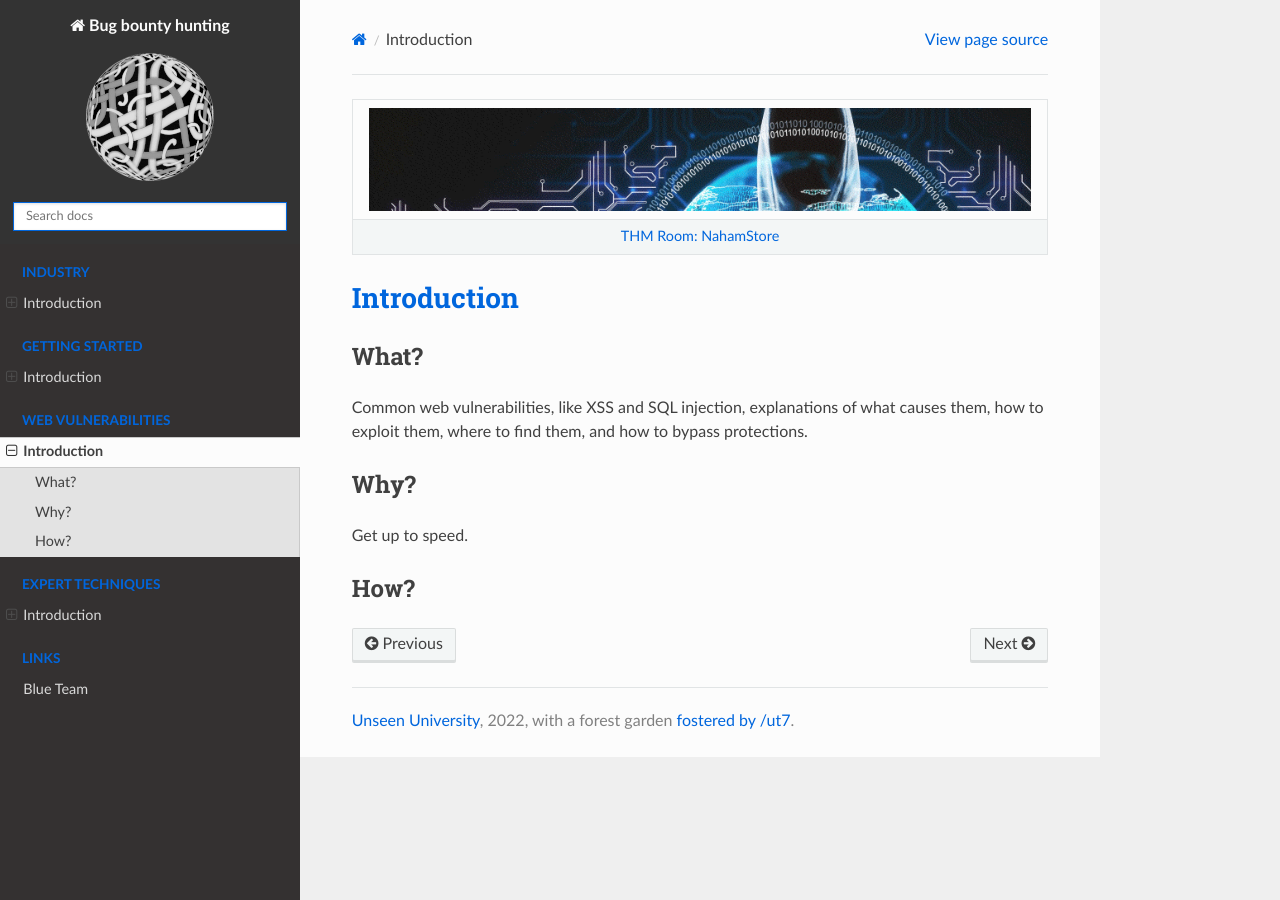
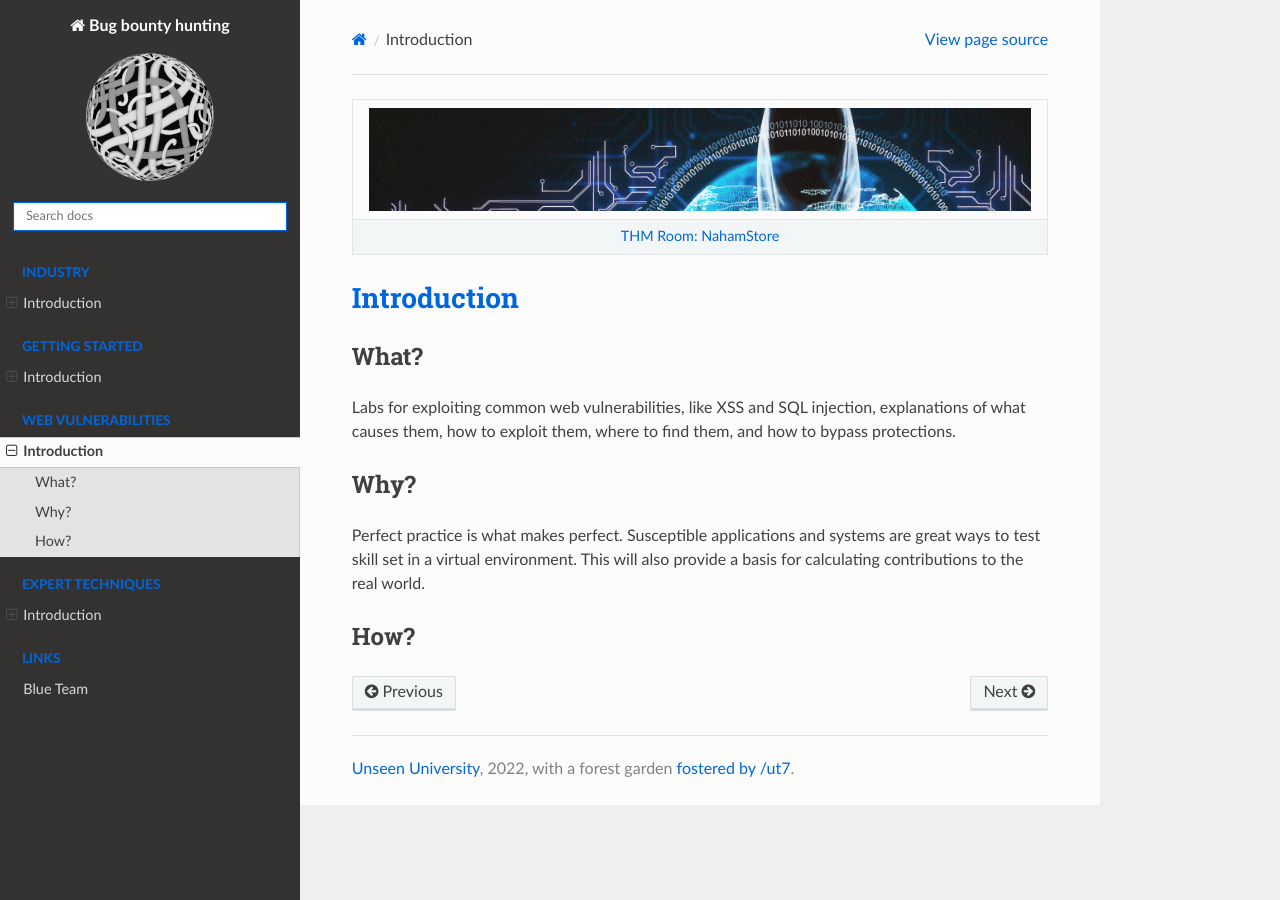
Before and after one commit to tymyrddin/blue-bbh, a Sphinx documentation site: the page built from source/docs/vulns/README.md, in a window 1280 px wide. Built offline with Sphinx 7.4.7 and the Read the Docs theme 2.0.0, drawn with Linux system fonts in a browser that asks for light colours.

Commit message:
Setting up

```diff
--- a/source/docs/vulns/README.md
+++ b/source/docs/vulns/README.md
@@ -6,11 +6,12 @@
 
 ## What?
 
-Common web vulnerabilities, like XSS and SQL injection, explanations of what causes them, how to exploit them,
-where to find them, and how to bypass protections.
+Labs for exploiting common web vulnerabilities, like XSS and SQL injection, explanations of what causes them, how
+to exploit them, where to find them, and how to bypass protections.
 
 ## Why?
 
-Get up to speed.
+Perfect practice is what makes perfect. Susceptible applications and systems are great ways to test skill set in a
+virtual environment. This will also provide a basis for calculating contributions to the real world.
 
 ## How?
--- a/source/index.rst
+++ b/source/index.rst
@@ -1,7 +1,7 @@
 Bug bounty hunting
 ==============================================
 
-Preparing for participation in bug bounty programs.
+Preparing for participation in bug bounty programs. A bug bounty program is a crowd-sourced penetration testing program that rewards for finding security bugs and ways to exploit them. For researchers or cybersecurity professionals, a great way to test skills on a variety of targets and get paid well in case of finding some security vulnerabilities.
 
 ----
 
```
Also changed, not shown: source/docs/expert/README.md (+1 -1 lines), source/docs/hello/README.md (+1 -1 lines), source/docs/industry/README.md (+1 -1 lines).
